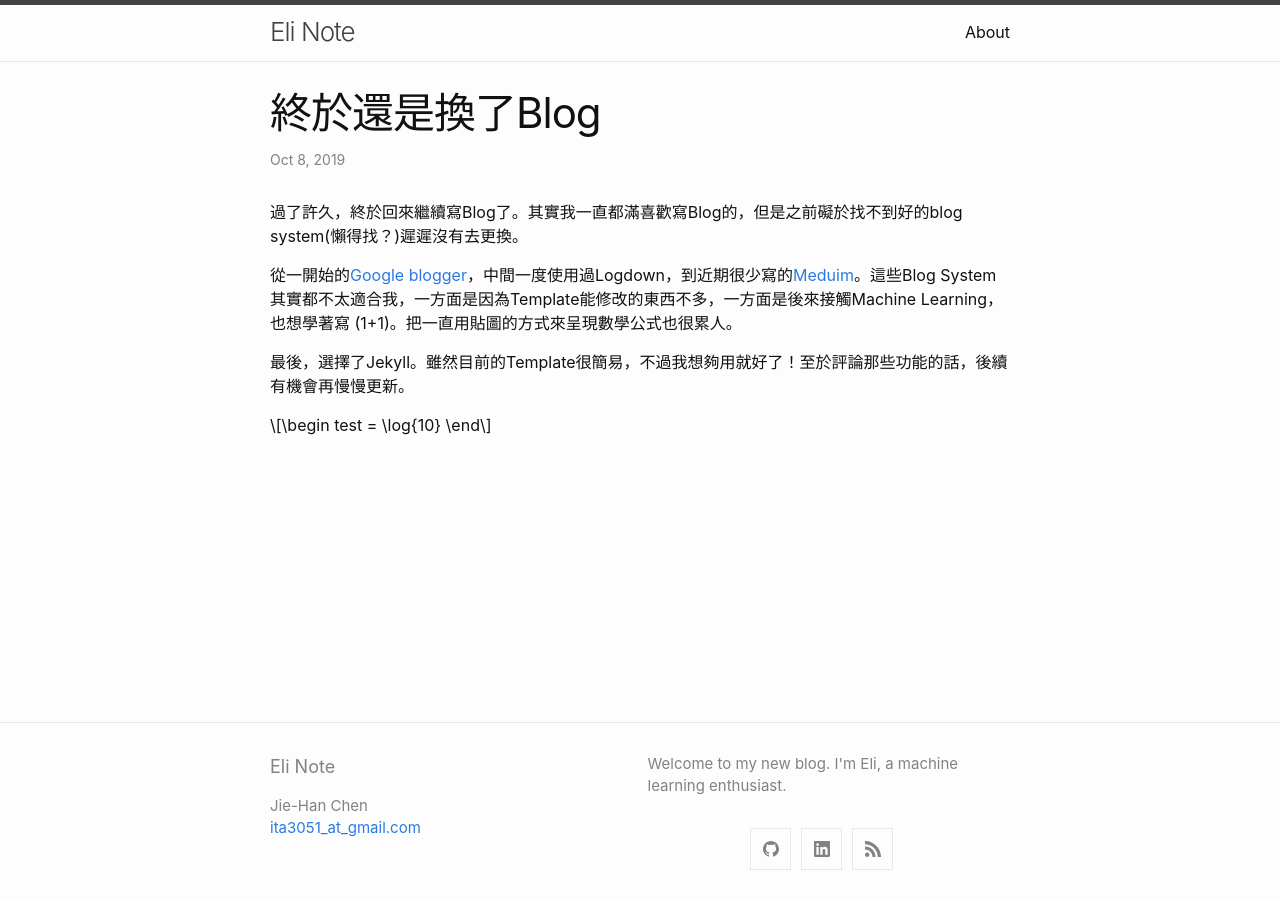
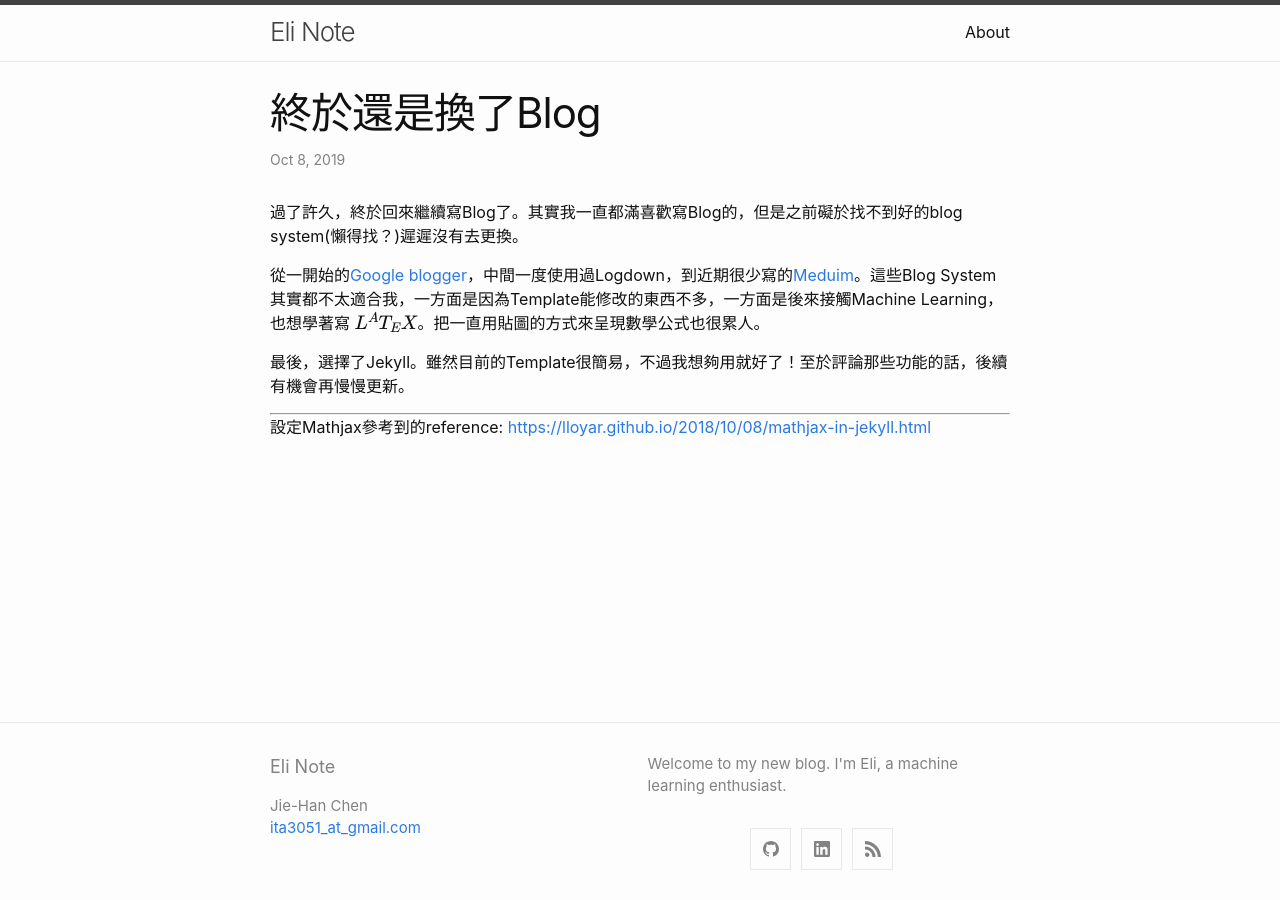
Before and after one commit to JIElite/jielite.github.io-, a Jekyll site: the page built from _posts/2019-10-08-FirstArticle.md, in a window 1280 px wide. Built offline with Jekyll 4.4.1, drawn with Linux system fonts in a browser that asks for light colours; formulas are drawn with MathJax 3.

Commit message:
update post

```diff
--- a/_config.yml
+++ b/_config.yml
@@ -46,6 +46,7 @@ theme: minima
 
 highlighter: rouge
 kramdown:
+    input: GFM
     auto_ids: true
     syntax_highlighter: rouge
 
--- a/_posts/2019-10-08-FirstArticle.md
+++ b/_posts/2019-10-08-FirstArticle.md
@@ -1,16 +1,14 @@
 ---
 layout: post
 title: "終於還是換了Blog"
+mathjax: true
 ---
 過了許久，終於回來繼續寫Blog了。其實我一直都滿喜歡寫Blog的，但是之前礙於找不到好的blog system(懶得找？)遲遲沒有去更換。
 
-從一開始的[Google blogger](https://jielite.blogspot.com/)，中間一度使用過Logdown，到近期很少寫的[Meduim](https://medium.com/@jiehanchen/)。這些Blog System其實都不太適合我，一方面是因為Template能修改的東西不多，一方面是後來接觸Machine Learning，也想學著寫 \(1+1\)。把一直用貼圖的方式來呈現數學公式也很累人。
+從一開始的[Google blogger](https://jielite.blogspot.com/)，中間一度使用過Logdown，到近期很少寫的[Meduim](https://medium.com/@jiehanchen/)。這些Blog System其實都不太適合我，一方面是因為Template能修改的東西不多，一方面是後來接觸Machine Learning，也想學著寫 \\(L^{A}T_{E}X\\)。把一直用貼圖的方式來呈現數學公式也很累人。
 
 最後，選擇了Jekyll。雖然目前的Template很簡易，不過我想夠用就好了！至於評論那些功能的話，後續有機會再慢慢更新。
 
+---
 
-$$
-\begin
-test = \log{10}
-\end
-$$
+設定Mathjax參考到的reference: [https://lloyar.github.io/2018/10/08/mathjax-in-jekyll.html](https://lloyar.github.io/2018/10/08/mathjax-in-jekyll.html)
```
